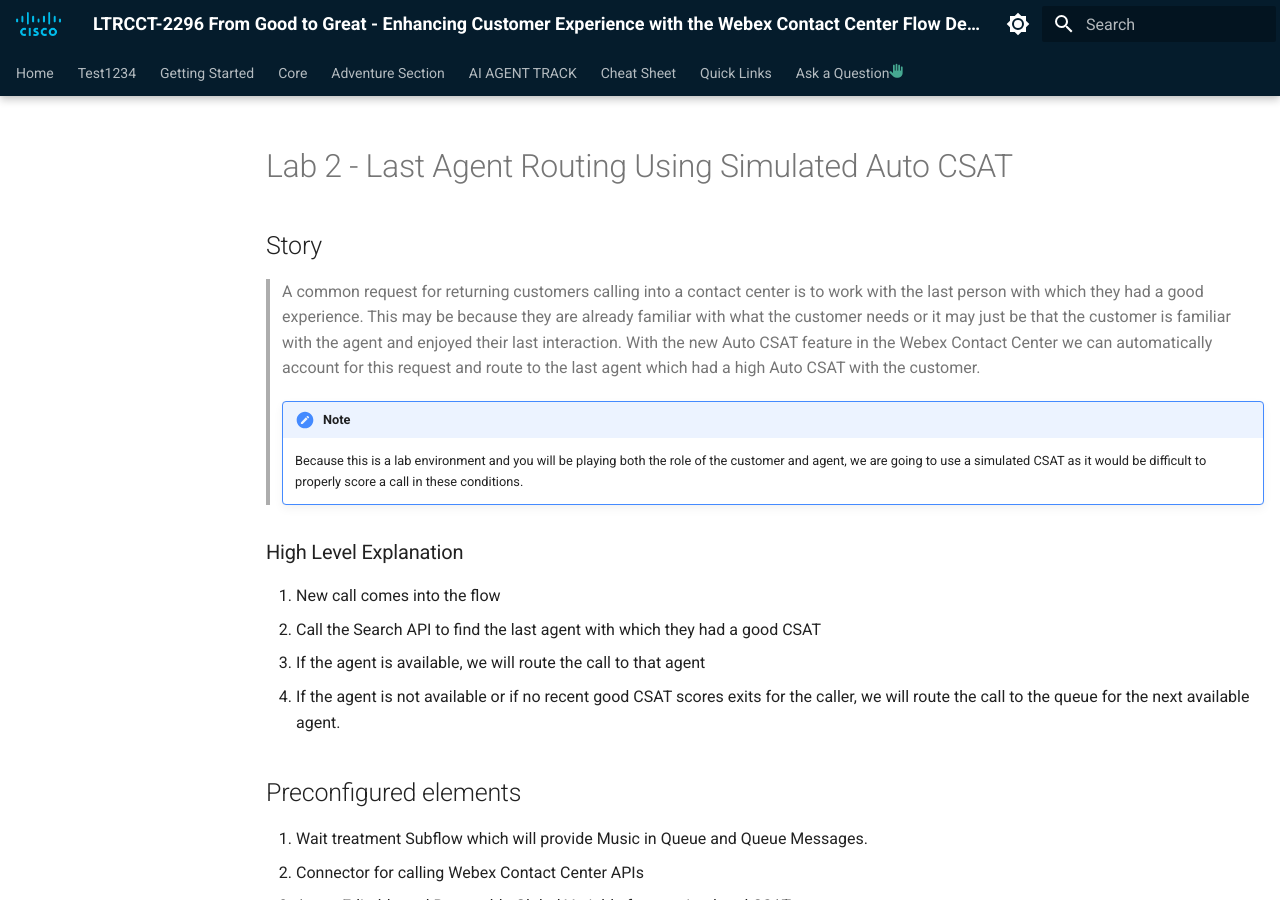
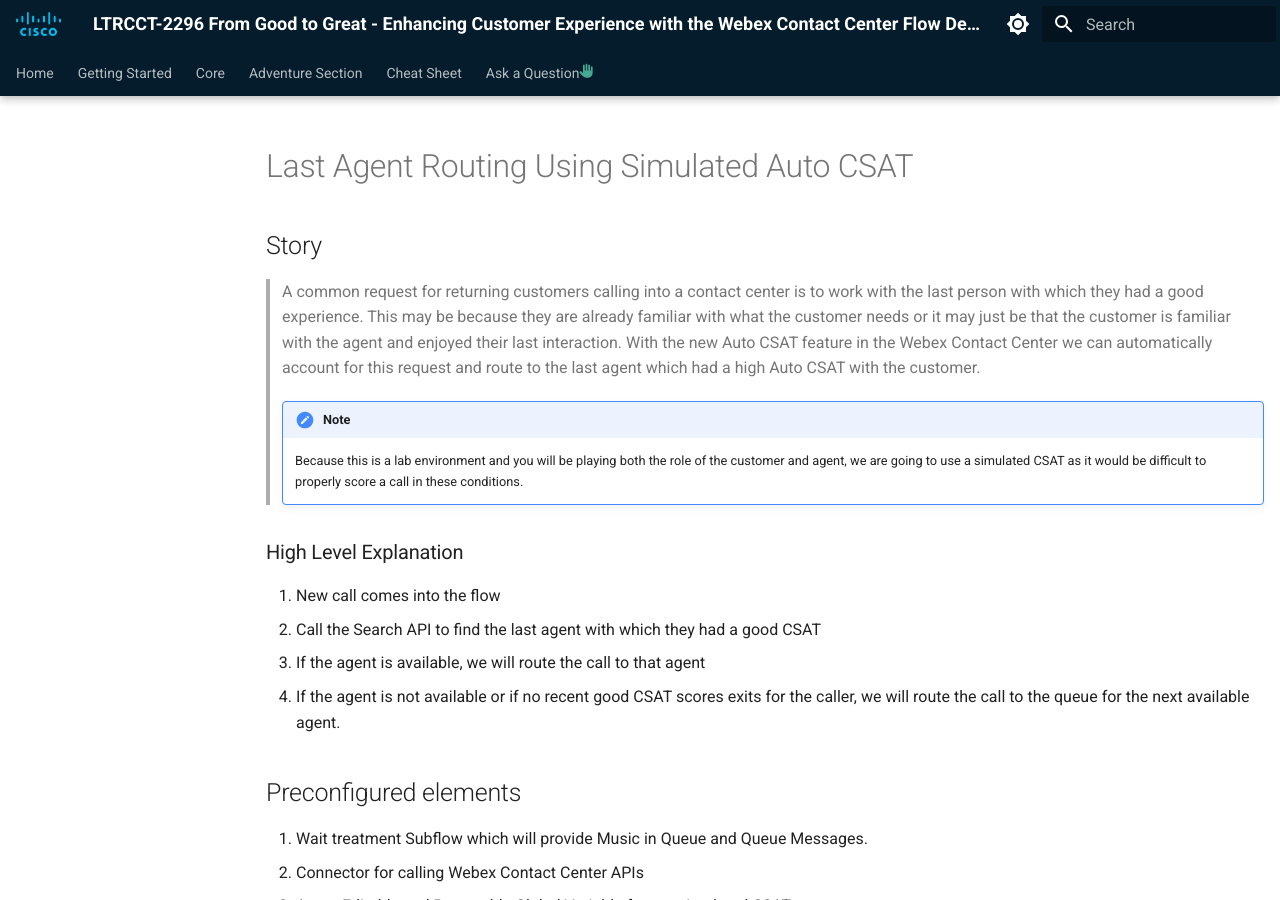
Before and after one commit to mouliv/US_LTRCCT-2296, an MkDocs documentation site: the page built from docs/LARbasedOnCSAT.md, in a window 1280 px wide and 900 px high. Built offline with MkDocs 1.6.1 and Material for MkDocs 9.7.7, drawn with Linux system fonts in a browser that asks for light colours.

Commit message:
updating links and adding content

```diff
--- a/docs/LARbasedOnCSAT.md
+++ b/docs/LARbasedOnCSAT.md
@@ -1,4 +1,4 @@
-# Lab 2 - Last Agent Routing Using Simulated Auto CSAT
+# Last Agent Routing Using Simulated Auto CSAT
 
 ## Story
 > A common request for returning customers calling into a contact center is to work with the last person with which they had a good experience.  This may be because they are already familiar with what the customer needs or it may just be that the customer is familiar with the agent and enjoyed their last interaction. With the new Auto CSAT feature in the Webex Contact Center we can automatically account for this request and route to the last agent which had a high Auto CSAT with the customer.
--- a/docs/overrides/home.html
+++ b/docs/overrides/home.html
@@ -259,7 +259,7 @@
                         document.write(descr)
                     </script>
                 </p>
-                <a href="overview/" title="{{ page.next_page.title | striptags }}" class="md-button md-button--primary">
+                <a href="welcome/" title="{{ page.next_page.title | striptags }}" class="md-button md-button--primary">
                     Get started
                 </a>
             </div>
--- a/mkdocs.yml
+++ b/mkdocs.yml
@@ -97,7 +97,7 @@
   - pymdownx.tilde
 nav:
   - Home: index.md
-  - Test1234: test1234.md
+  # - Test1234: test1234.md
   - Getting Started:
       - Welcome: welcome.md
       - Overview: overview.md
@@ -137,11 +137,11 @@
   #           - "Mission 3: CallBack on Global Error": ./main/CallbackTrack_Mission3.md
   #           - "Mission 4: Preventing Callback duplication": ./main/CallbackTrack_Mission4.md
   #     - Conclusion: ./main/CallbackTrack_Conclusion.md
-  - AI AGENT TRACK:
-      - Lab Guide:
-            - "Mission 1: AI in Action (Autonomous Agent)": ./main/AIAgentTrack_Mission1.md
-            - "Mission 2: AI in Action (Scripted Agent)": ./main/AIAgentTrack_Mission2.md
-            - "Mission 3: Seamless AI to Human Agent Handoffs": ./main/AIAgentTrack_Mission3.md
+  # - AI AGENT TRACK:
+  #     - Lab Guide:
+  #           - "Mission 1: AI in Action (Autonomous Agent)": ./main/AIAgentTrack_Mission1.md
+  #           - "Mission 2: AI in Action (Scripted Agent)": ./main/AIAgentTrack_Mission2.md
+  #           - "Mission 3: Seamless AI to Human Agent Handoffs": ./main/AIAgentTrack_Mission3.md
 ##      - Conclusion: ./main/AIAgentTrack_Conclusion.md
 ##  - FINAL CHALLENGE:
 ##      - Troubleshooting Mission:
@@ -149,5 +149,5 @@
 ##            - "Hint for Final Challenge Mission!": ./main/FinalBossFight_Hint1.md
 ##            - "Solution Guidance for Final Challenge Fight Mission!": ./main/FinalBossFight_Solution.md
   - Cheat Sheet: cheatsheet.md
-  - Quick Links: quicklinks.md
+  # - Quick Links: quicklinks.md
   - Ask a Question<i class="fa-solid fa-hand" style="color:#63E6BE;"></i>: slido-QA-iFrame.md
```
Also changed, not shown: docs/adventureList.md (+1 -1 lines), docs/dadJoke.md (added, +14 -0 lines), docs/welcome.md (+1 -1 lines).
